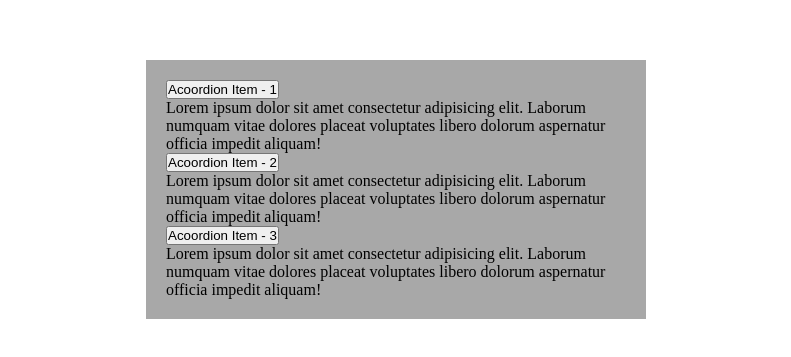
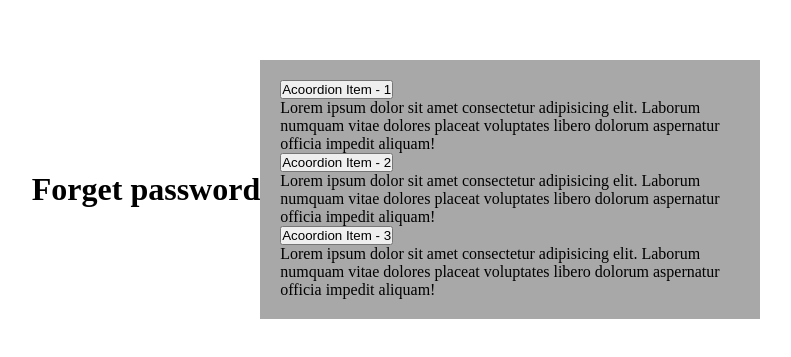
Before and after one commit to khalid7487/backend-dev, a website: page index.html in a window 1280 px wide. Shown: the part 211-568 px from the top of the page, without its empty margins (244-1035 px from the left). Drawn offline with Linux system fonts and the light colour scheme.

Commit message:
added forget password

```diff
--- a/index.html
+++ b/index.html
@@ -9,6 +9,7 @@
   </head>
   <body>
     <div class="wrapper">
+      <h1>Forget password</h1>
       <div class="all-accordion">
         <div class="accordions">
           <button class="accordion">Acoordion Item - 1</button>
```
